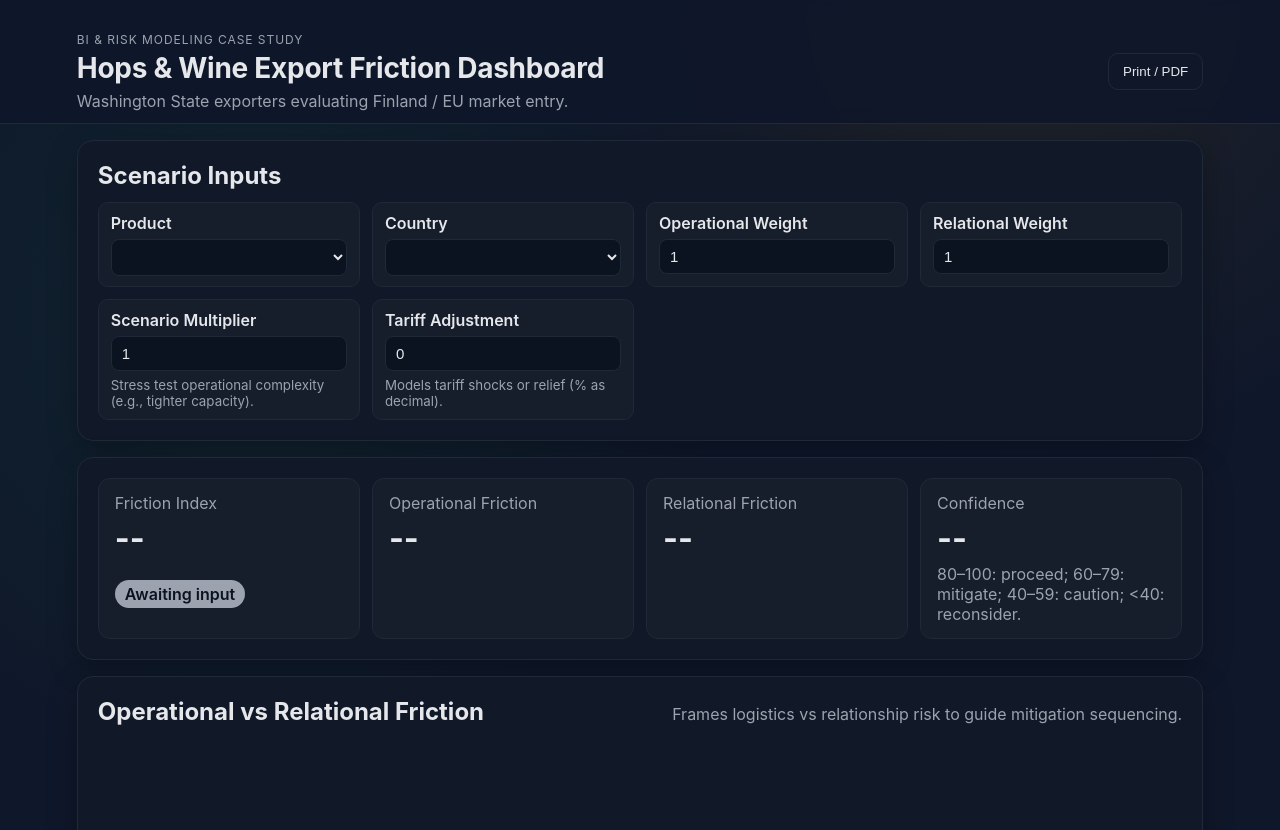
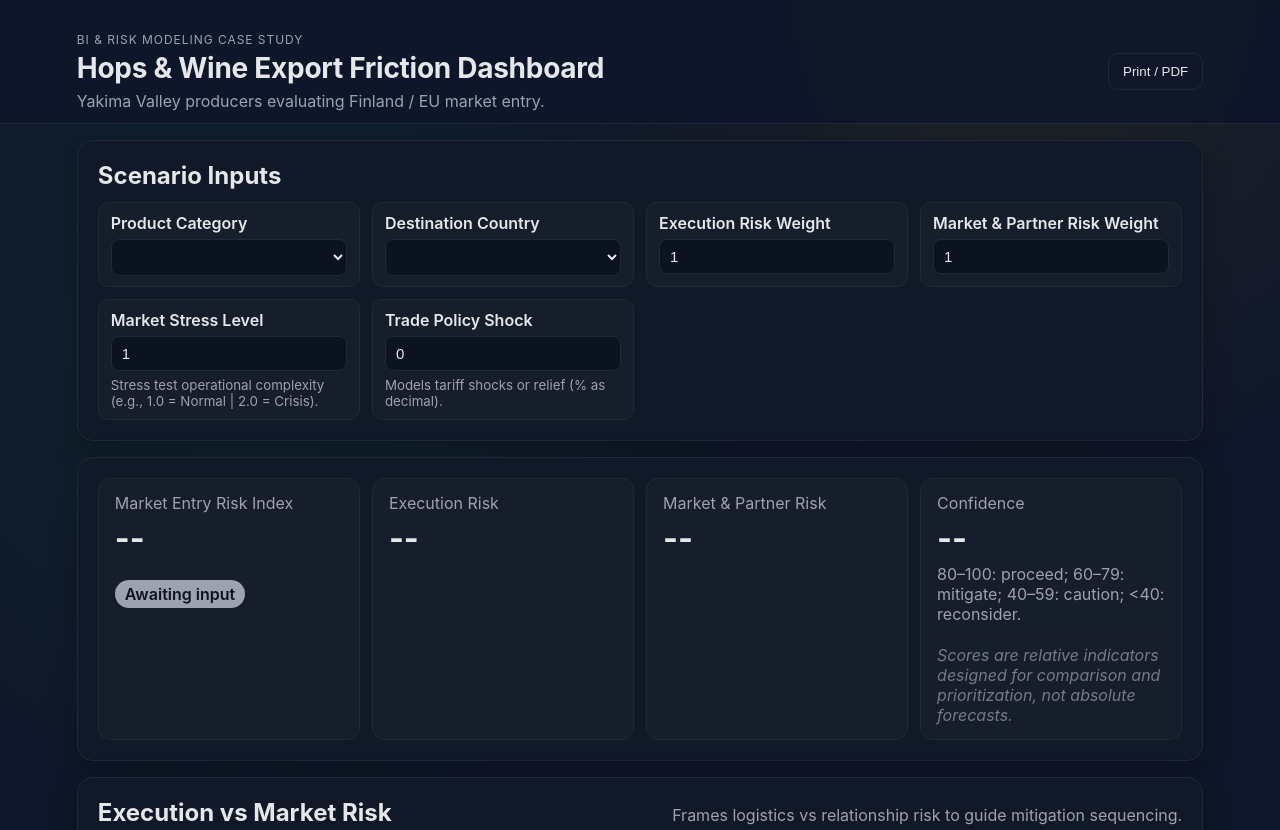
Before and after one commit to Link-Jason/HopsWineExportDashboard, a plain HTML site: page index.html in a window 1280 px wide. Shown: the top 830 px of the page. Drawn offline with nearby package versions, Linux system fonts and the light colour scheme; no server answers.

Commit message:
FINAL: Pivot to Yakima Valley branding and senior risk logic

```diff
--- a/index.html
+++ b/index.html
@@ -12,7 +12,7 @@
     <div>
       <p class="eyebrow">BI & Risk Modeling Case Study</p>
       <h1>Hops &amp; Wine Export Friction Dashboard</h1>
-      <p class="subtitle">Washington State exporters evaluating Finland / EU market entry.</p>
+      <p class="subtitle">Yakima Valley producers evaluating Finland / EU market entry.</p>
     </div>
     <button id="printBtn" class="secondary">Print / PDF</button>
   </header>
@@ -22,28 +22,28 @@
       <h2>Scenario Inputs</h2>
       <div class="form-grid">
         <label class="field">
-          <span>Product</span>
+          <span>Product Category</span>
           <select id="productSelect"></select>
         </label>
         <label class="field">
-          <span>Country</span>
+          <span>Destination Country</span>
           <select id="countrySelect"></select>
         </label>
         <label class="field">
-          <span>Operational Weight</span>
+          <span>Execution Risk Weight</span>
           <input id="weightOperational" type="number" step="0.1" min="0.1" value="1">
         </label>
         <label class="field">
-          <span>Relational Weight</span>
+          <span>Market & Partner Risk Weight</span>
           <input id="weightRelational" type="number" step="0.1" min="0.1" value="1">
         </label>
         <label class="field">
-          <span>Scenario Multiplier</span>
+          <span>Market Stress Level</span>
           <input id="scenarioMultiplier" type="number" step="0.1" min="0.5" value="1">
-          <small>Stress test operational complexity (e.g., tighter capacity).</small>
+          <small>Stress test operational complexity (e.g., 1.0 = Normal | 2.0 = Crisis).</small>
         </label>
         <label class="field">
-          <span>Tariff Adjustment</span>
+          <span>Trade Policy Shock</span>
           <input id="tariffAdjustment" type="number" step="0.05" min="-0.5" value="0">
           <small>Models tariff shocks or relief (% as decimal).</small>
         </label>
@@ -52,35 +52,38 @@
 
     <section class="panel results">
       <div class="kpi">
-        <p class="label">Friction Index</p>
+        <p class="label">Market Entry Risk Index</p>
         <p id="frictionIndex" class="value">--</p>
         <p id="colorLabel" class="badge">Awaiting input</p>
       </div>
       <div class="kpi">
-        <p class="label">Operational Friction</p>
+        <p class="label">Execution Risk</p>
         <p id="operationalFriction" class="value">--</p>
       </div>
       <div class="kpi">
-        <p class="label">Relational Friction</p>
+        <p class="label">Market & Partner Risk</p>
         <p id="relationalFriction" class="value">--</p>
       </div>
       <div class="kpi">
         <p class="label">Confidence</p>
         <p id="confidence" class="value">--</p>
         <p class="helper">80–100: proceed; 60–79: mitigate; 40–59: caution; &lt;40: reconsider.</p>
+        <p class="helper" style="margin-top: 12px; opacity: 0.7; font-style: italic; border-top: 1px solid rgba(0,0,0,0.1); padding-top: 8px;">
+          Scores are relative indicators designed for comparison and prioritization, not absolute forecasts.
+        </p>
       </div>
     </section>
 
     <section class="panel chart-panel">
       <div class="panel-header">
-        <h2>Operational vs Relational Friction</h2>
+        <h2>Execution vs Market Risk</h2>
         <p class="helper">Frames logistics vs relationship risk to guide mitigation sequencing.</p>
       </div>
-      <canvas id="frictionChart" aria-label="Operational vs Relational Friction bar chart"></canvas>
+      <canvas id="frictionChart" aria-label="Execution vs Market Risk bar chart"></canvas>
     </section>
 
     <section class="panel tip-panel">
-      <h2>Analyst Guidance</h2>
+      <h2>Decision Guidance</h2>
       <p id="tip" class="tip-text">Adjust inputs to generate scenario-specific guidance.</p>
     </section>
   </main>
```
Also changed, not shown: api/calculate.js (+28 -27 lines), data/products.json (+19 -3 lines).
